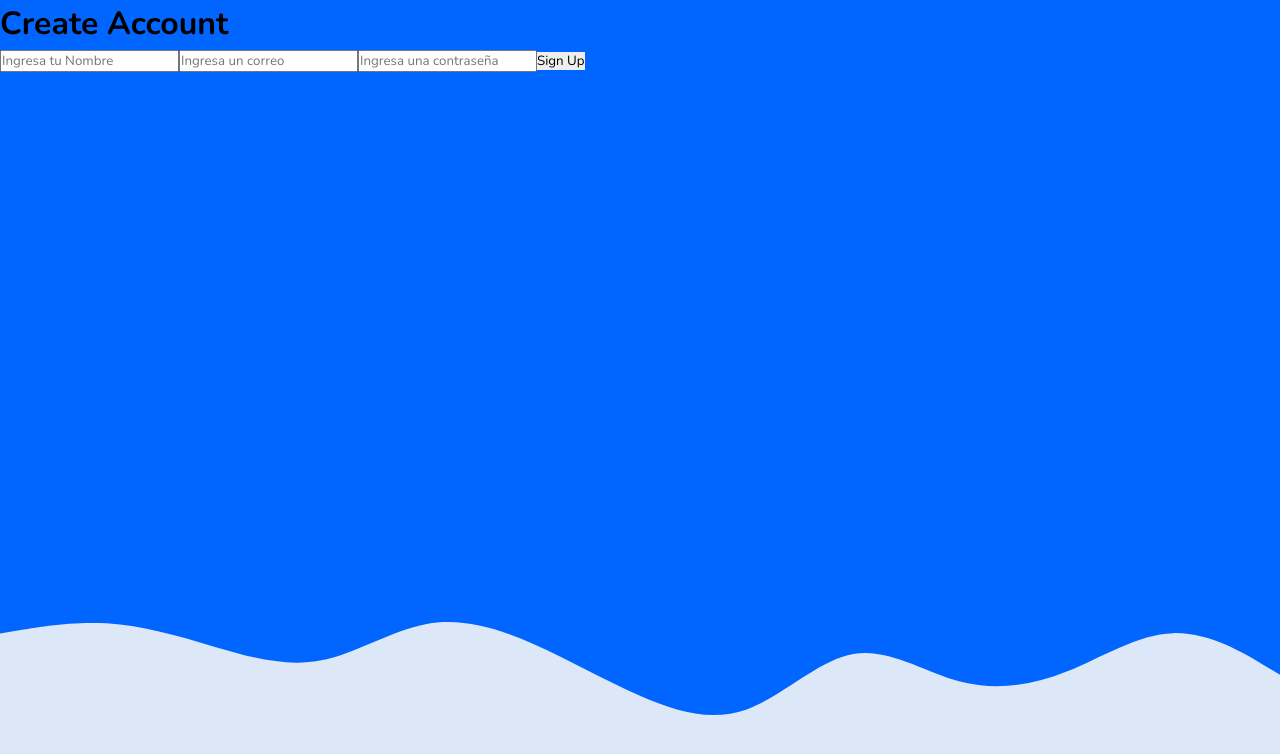
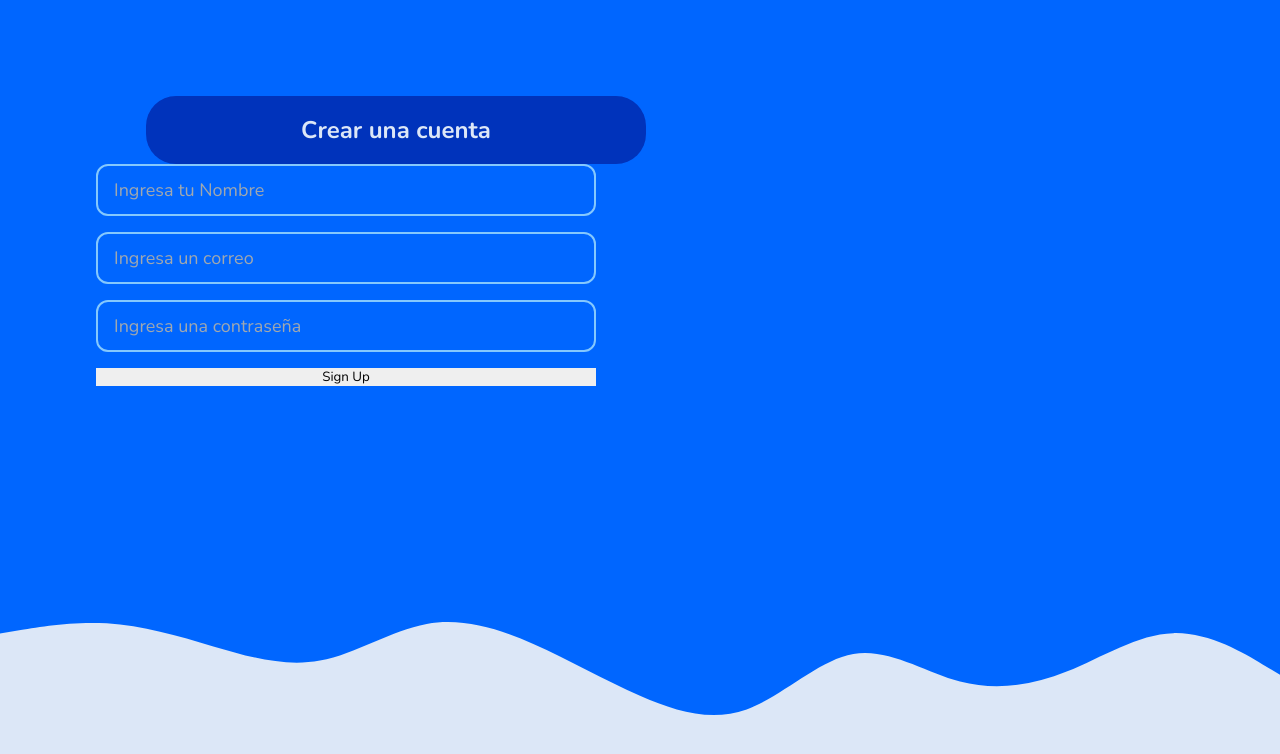
Before and after one commit to StalinAM/easy-money-app, a React (Vite) app: page /signup in a window 1280 px wide. Shown: the top 754 px of the page. Built offline with nearby package versions, Linux system fonts and the light colour scheme; no server answers.

Commit message:
add styles

```diff
--- a/src/routes/SignIn.jsx
+++ b/src/routes/SignIn.jsx
@@ -2,6 +2,14 @@ import React, { useState } from 'react'
 import { signInWithEmailAndPassword } from 'firebase/auth'
 import { auth } from '../firebase/firebase'
 import { useNavigate } from 'react-router-dom'
+import styled from 'styled-components'
+
+const Cointainer = styled.main`
+  min-height: 100vh;
+
+  max-width: 600px;
+  margin: auto;
+`
 function SignIn() {
   const [email, setEmail] = useState('')
   const [password, setPassword] = useState('')
@@ -20,7 +28,7 @@ function SignIn() {
     }
   }
   return (
-    <div>
+    <Cointainer>
       <form onSubmit={signIn}>
         <h1>Login In</h1>
         <input
@@ -37,7 +45,7 @@ function SignIn() {
         />
         <button type='submit'>Log in</button>
       </form>
-    </div>
+    </Cointainer>
   )
 }
 
--- a/src/routes/SignUp.jsx
+++ b/src/routes/SignUp.jsx
@@ -1,11 +1,42 @@
 import React, { useState } from 'react'
-import {
-  getAuth,
-  createUserWithEmailAndPassword,
-  updateProfile
-} from 'firebase/auth'
+import { createUserWithEmailAndPassword, updateProfile } from 'firebase/auth'
 import { auth } from '../firebase/firebase'
 import { useNavigate } from 'react-router-dom'
+import styled from 'styled-components'
+const Container = styled.section`
+  max-width: 600px;
+`
+const Header = styled.header`
+  max-width: 500px;
+  background-color: ${(props) => props.theme.lightBlue};
+  margin: auto;
+  padding: 1rem 0;
+  border-radius: 30px;
+  display: flex;
+  justify-content: center;
+  h1 {
+    color: ${(props) => props.theme.white};
+    font-size: ${(props) => props.theme.lFont};
+  }
+`
+const FormC = styled.form`
+  display: flex;
+  flex-direction: column;
+  max-width: 500px;
+  gap: 1rem;
+`
+const Imput = styled.input`
+  border: 2px solid ${(props) => props.theme.xLightPurple};
+  padding: 0.75rem 1rem;
+  border-radius: 12px;
+  background: none;
+  color: ${(props) => props.theme.darkBlue};
+  font-weight: 400;
+  font-size: ${(props) => props.theme.mFont};
+  &::placeholder {
+    color: ${(props) => props.theme.gray};
+  }
+`
 function SignUp() {
   const [name, setName] = useState('')
   const [email, setEmail] = useState('')
@@ -27,30 +58,34 @@ function SignUp() {
     } catch (error) {}
   }
   return (
-    <div>
-      <form onSubmit={signUp}>
-        <h1>Create Account</h1>
-        <input
+    <main>
+      <Container>
+        <Header>
+          <h1>Crear una cuenta</h1>
+        </Header>
+        <FormC onSubmit={signUp}>
+          <Imput
             type='text'
             placeholder='Ingresa tu Nombre'
             value={name}
             onChange={(e) => setName(e.target.value)}
           />
-        <input
+          <Imput
             type='email'
             placeholder='Ingresa un correo'
             value={email}
             onChange={(e) => setEmail(e.target.value)}
           />
-        <input
+          <Imput
             type='password'
             placeholder='Ingresa una contraseña'
             value={password}
             onChange={(e) => setPassword(e.target.value)}
           />
           <button type='submit'>Sign Up</button>
-      </form>
-    </div>
+        </FormC>
+      </Container>
+    </main>
   )
 }
 
```
Lines whose indentation alone changed are shown as unchanged.
